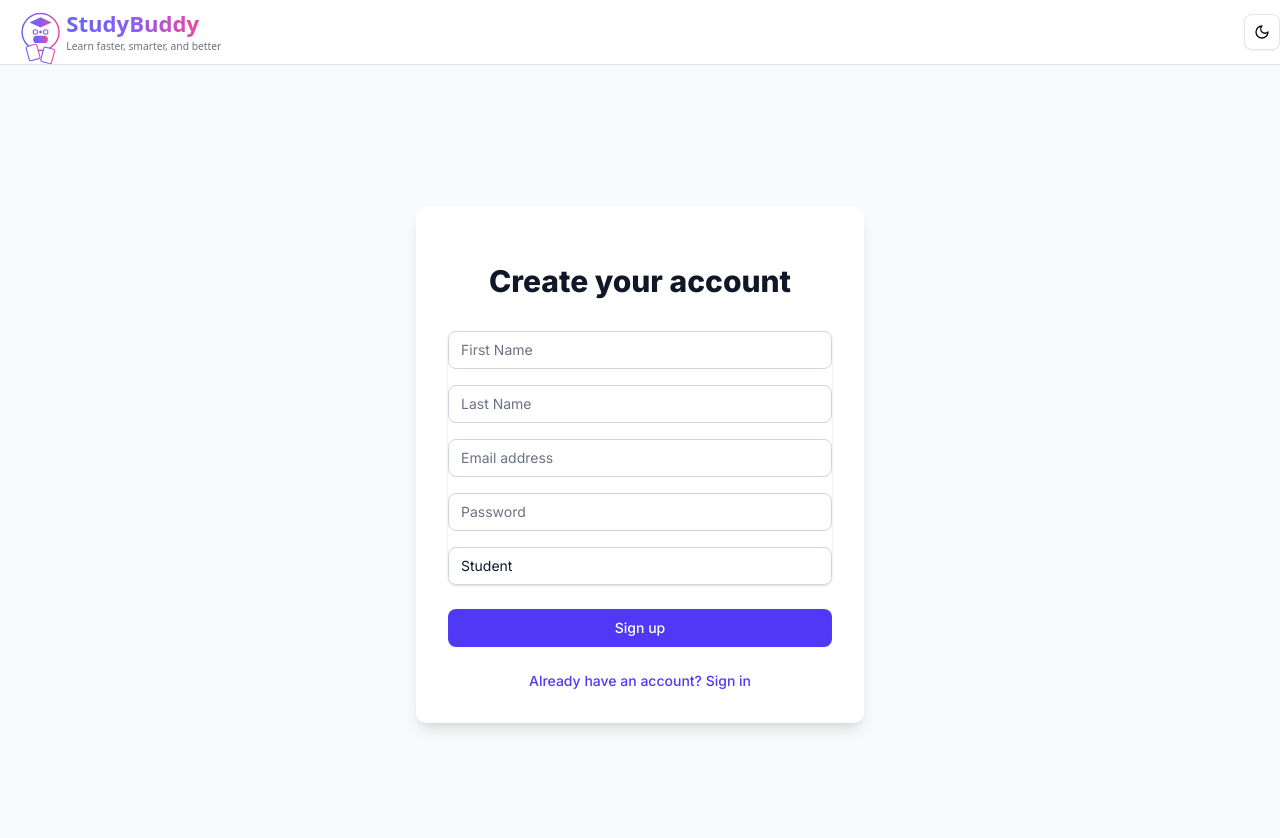
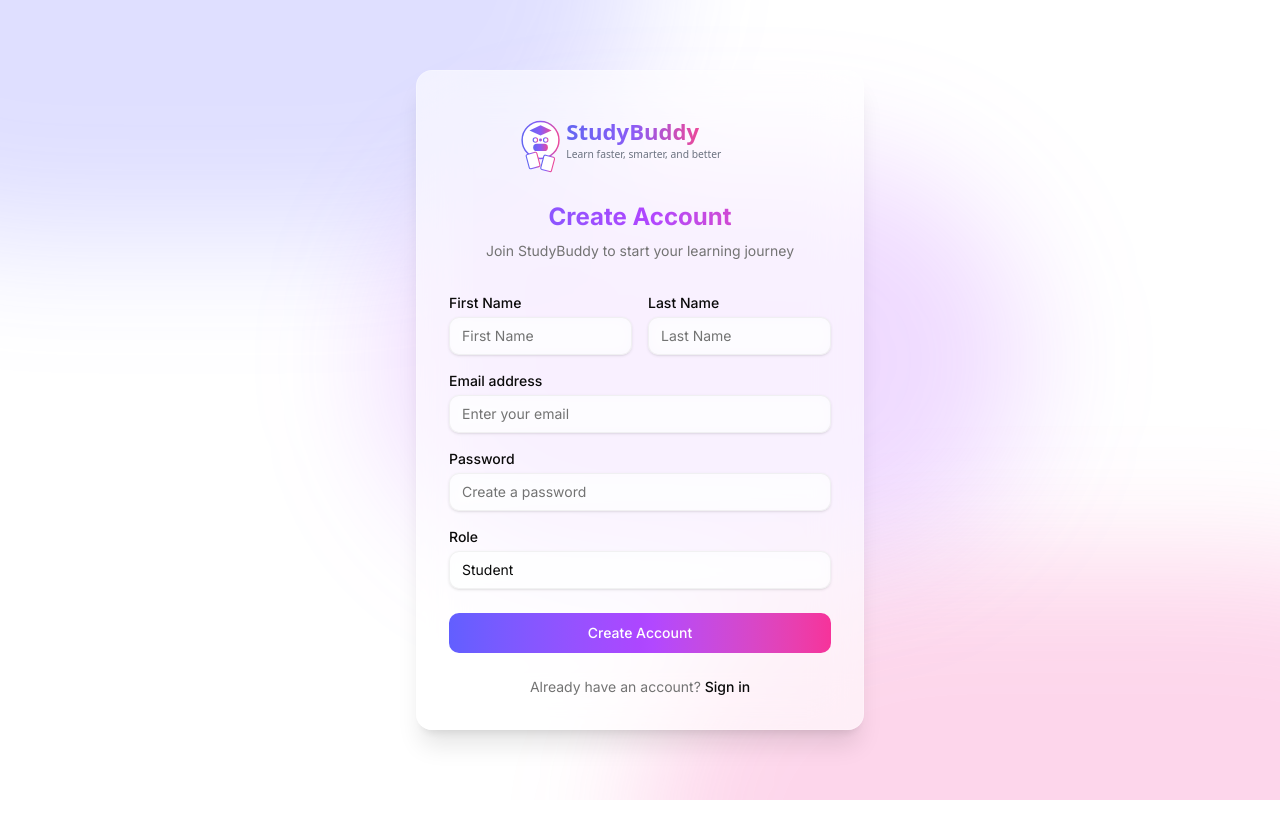
Before and after one commit to Sudhanva1999/StudyBuddyHackathon, a Next.js app in the folder frontend/study-buddy/: page /register in a window 1280 px wide. Shown: the top 838 px of the page. After the commit the page ends 800 px from the top, so only its background shows below. Built offline with nearby package versions, Linux system fonts and the light colour scheme.

Commit message:
theme changes for login and registration page

```diff
--- a/frontend/study-buddy/src/app/layout.tsx
+++ b/frontend/study-buddy/src/app/layout.tsx
@@ -3,7 +3,7 @@ import { Inter } from "next/font/google";
 import "./globals.css";
 import { ThemeProvider } from "@/components/theme-provider";
 import { ProtectedRoute } from "@/components/protected-route";
-import { Navbar } from "@/components/navbar";
+import { LayoutWrapper } from "@/components/layout-wrapper";
 
 const inter = Inter({ subsets: ["latin"] });
 
@@ -27,8 +27,7 @@ export default function RootLayout({
           disableTransitionOnChange
         >
           <ProtectedRoute>
-            <Navbar />
-            {children}
+            <LayoutWrapper>{children}</LayoutWrapper>
           </ProtectedRoute>
         </ThemeProvider>
       </body>
--- a/frontend/study-buddy/src/app/login/page.tsx
+++ b/frontend/study-buddy/src/app/login/page.tsx
@@ -1,100 +1,152 @@
-'use client';
+"use client";
 
-import { useState } from 'react';
-import { useRouter } from 'next/navigation';
-import Link from 'next/link';
-import { login } from '@/lib/api';
+import { useState } from "react";
+import { useRouter } from "next/navigation";
+import Link from "next/link";
+import { login } from "@/lib/api";
+import Image from "next/image";
 
 export default function LoginPage() {
-  const [email, setEmail] = useState('');
-  const [password, setPassword] = useState('');
-  const [error, setError] = useState('');
+  const [email, setEmail] = useState("");
+  const [password, setPassword] = useState("");
+  const [error, setError] = useState<string | null>(null);
   const router = useRouter();
 
   const handleSubmit = async (e: React.FormEvent) => {
     e.preventDefault();
-    setError('');
+    setError("");
 
     try {
       const data = await login(email, password);
       // Store user data in localStorage
-      localStorage.setItem('user', JSON.stringify(data.user));
+      localStorage.setItem("user", JSON.stringify(data.user));
       // Redirect to home page
-      router.push('/');
+      router.push("/");
     } catch (error) {
       if (error instanceof Error) {
         setError(error.message);
       } else {
-        setError('An error occurred during login');
+        setError("An error occurred during login");
       }
     }
   };
 
   return (
-    <div className="min-h-screen flex items-center justify-center bg-gray-50 dark:bg-gray-900">
-      <div className="max-w-md w-full space-y-8 p-8 bg-white dark:bg-gray-800 rounded-lg shadow-lg">
-        <div>
-          <h2 className="mt-6 text-center text-3xl font-extrabold text-gray-900 dark:text-white">
-            Sign in to your account
+    <div className="min-h-screen flex items-center justify-center bg-background relative overflow-hidden">
+      {/* Background gradient effects */}
+      <div className="absolute inset-0 overflow-hidden">
+        <div className="absolute -top-[40%] -left-[20%] w-[70%] h-[70%] rounded-full bg-indigo-500/20 blur-3xl" />
+        <div className="absolute -bottom-[40%] -right-[20%] w-[70%] h-[70%] rounded-full bg-pink-500/20 blur-3xl" />
+        <div className="absolute top-[20%] right-[20%] w-[50%] h-[50%] rounded-full bg-purple-500/20 blur-3xl" />
+      </div>
+
+      {/* Login card */}
+      <div className="max-w-md w-full m-4 relative">
+        <div className="bg-background/60 backdrop-blur-xl rounded-2xl shadow-xl border border-white/20">
+          {/* Logo section */}
+          <div className="p-8 text-center">
+            <div className="flex justify-center mb-6">
+              <Image
+                src="/logo.svg"
+                alt="StudyBuddy Logo"
+                width={280}
+                height={60}
+              />
+            </div>
+            <h2 className="text-2xl font-bold bg-gradient-to-r from-indigo-500 via-purple-500 to-pink-500 bg-clip-text text-transparent">
+              Welcome Back
             </h2>
+            <p className="mt-2 text-sm text-muted-foreground">
+              Sign in to continue your learning journey
+            </p>
           </div>
-        <form className="mt-8 space-y-6" onSubmit={handleSubmit}>
+
+          {/* Form section */}
+          <div className="p-8 pt-0">
+            <form className="space-y-6" onSubmit={handleSubmit}>
               {error && (
-            <div className="bg-red-100 border border-red-400 text-red-700 px-4 py-3 rounded relative" role="alert">
+                <div
+                  className="bg-destructive/10 text-destructive text-sm px-4 py-3 rounded-lg"
+                  role="alert"
+                >
                   <span className="block sm:inline">{error}</span>
                 </div>
               )}
-          <div className="rounded-md shadow-sm space-y-4">
+
+              <div className="space-y-4">
                 <div>
-              <label htmlFor="email" className="sr-only">
+                  <label
+                    htmlFor="email"
+                    className="block text-sm font-medium text-foreground"
+                  >
                     Email address
                   </label>
+                  <div className="mt-1">
                     <input
                       id="email"
                       name="email"
                       type="email"
+                      autoComplete="email"
                       required
-                className="appearance-none rounded-md relative block w-full px-3 py-2 border border-gray-300 dark:border-gray-600 placeholder-gray-500 dark:placeholder-gray-400 text-gray-900 dark:text-white focus:outline-none focus:ring-indigo-500 focus:border-indigo-500 focus:z-10 sm:text-sm dark:bg-gray-700"
-                placeholder="Email address"
+                      className="appearance-none block w-full px-3 py-2 border border-input/50 rounded-lg bg-background/50 backdrop-blur-sm shadow-sm placeholder-muted-foreground focus:outline-none focus:ring-2 focus:ring-indigo-500/50 focus:border-indigo-500/50 sm:text-sm transition-all duration-200"
+                      placeholder="Enter your email"
                       value={email}
                       onChange={(e) => setEmail(e.target.value)}
                     />
                   </div>
+                </div>
+
                 <div>
-              <label htmlFor="password" className="sr-only">
+                  <label
+                    htmlFor="password"
+                    className="block text-sm font-medium text-foreground"
+                  >
                     Password
                   </label>
+                  <div className="mt-1">
                     <input
                       id="password"
                       name="password"
                       type="password"
+                      autoComplete="current-password"
                       required
-                className="appearance-none rounded-md relative block w-full px-3 py-2 border border-gray-300 dark:border-gray-600 placeholder-gray-500 dark:placeholder-gray-400 text-gray-900 dark:text-white focus:outline-none focus:ring-indigo-500 focus:border-indigo-500 focus:z-10 sm:text-sm dark:bg-gray-700"
-                placeholder="Password"
+                      className="appearance-none block w-full px-3 py-2 border border-input/50 rounded-lg bg-background/50 backdrop-blur-sm shadow-sm placeholder-muted-foreground focus:outline-none focus:ring-2 focus:ring-indigo-500/50 focus:border-indigo-500/50 sm:text-sm transition-all duration-200"
+                      placeholder="Enter your password"
                       value={password}
                       onChange={(e) => setPassword(e.target.value)}
                     />
+                  </div>
                 </div>
               </div>
 
               <div>
                 <button
                   type="submit"
-              className="group relative w-full flex justify-center py-2 px-4 border border-transparent text-sm font-medium rounded-md text-white bg-indigo-600 hover:bg-indigo-700 focus:outline-none focus:ring-2 focus:ring-offset-2 focus:ring-indigo-500"
+                  className="relative w-full py-2.5 px-4 rounded-lg text-sm font-medium text-white overflow-hidden group"
                 >
-              Sign in
+                  {/* Button gradient background */}
+                  <div className="absolute inset-0 bg-gradient-to-r from-indigo-500 via-purple-500 to-pink-500 transition-transform group-hover:scale-[1.02] duration-200" />
+
+                  {/* Button content */}
+                  <span className="relative">Sign in</span>
                 </button>
               </div>
+            </form>
 
-          <div className="text-sm text-center">
+            {/* Sign up link */}
+            <div className="mt-6 text-center">
+              <p className="text-sm text-muted-foreground">
+                Don't have an account?{" "}
                 <Link
                   href="/register"
-              className="font-medium text-indigo-600 hover:text-indigo-500 dark:text-indigo-400"
+                  className="font-medium text-foreground hover:text-primary transition-colors"
                 >
-              Don&apos;t have an account? Sign up
+                  Sign up
                 </Link>
+              </p>
             </div>
-        </form>
+          </div>
+        </div>
       </div>
     </div>
   );
--- a/frontend/study-buddy/src/app/register/page.tsx
+++ b/frontend/study-buddy/src/app/register/page.tsx
@@ -1,131 +1,190 @@
-'use client';
+"use client";
 
-import { useState } from 'react';
-import { useRouter } from 'next/navigation';
-import Link from 'next/link';
-import { register } from '@/lib/api';
+import { useState } from "react";
+import { useRouter } from "next/navigation";
+import Link from "next/link";
+import Image from "next/image";
 
 export default function RegisterPage() {
   const [formData, setFormData] = useState({
-    firstname: '',
-    lastname: '',
-    email: '',
-    password: '',
-    role: 'student'
+    firstname: "",
+    lastname: "",
+    email: "",
+    password: "",
+    role: "student",
   });
-  const [error, setError] = useState('');
+  const [error, setError] = useState("");
   const router = useRouter();
 
-  const handleChange = (e: React.ChangeEvent<HTMLInputElement | HTMLSelectElement>) => {
+  const handleChange = (
+    e: React.ChangeEvent<HTMLInputElement | HTMLSelectElement>
+  ) => {
     const { name, value } = e.target;
-    setFormData(prev => ({
+    setFormData((prev) => ({
       ...prev,
-      [name]: value
+      [name]: value,
     }));
   };
 
   const handleSubmit = async (e: React.FormEvent) => {
     e.preventDefault();
-    setError('');
+    setError("");
 
     try {
-      const data = await register(formData);
-      // Store user data in localStorage
-      localStorage.setItem('user', JSON.stringify(data.user));
-      // Redirect to home page
-      router.push('/');
+      localStorage.setItem("user", JSON.stringify(formData));
+      router.push("/");
     } catch (error) {
       if (error instanceof Error) {
         setError(error.message);
       } else {
-        setError('An error occurred during registration');
+        setError("An error occurred during registration");
       }
     }
   };
 
   return (
-    <div className="min-h-screen flex items-center justify-center bg-gray-50 dark:bg-gray-900">
-      <div className="max-w-md w-full space-y-8 p-8 bg-white dark:bg-gray-800 rounded-lg shadow-lg">
-        <div>
-          <h2 className="mt-6 text-center text-3xl font-extrabold text-gray-900 dark:text-white">
-            Create your account
+    <div className="min-h-screen flex items-center justify-center bg-background relative overflow-hidden">
+      {/* Background gradient effects */}
+      <div className="absolute inset-0 overflow-hidden">
+        <div className="absolute -top-[40%] -left-[20%] w-[70%] h-[70%] rounded-full bg-indigo-500/20 blur-3xl" />
+        <div className="absolute -bottom-[40%] -right-[20%] w-[70%] h-[70%] rounded-full bg-pink-500/20 blur-3xl" />
+        <div className="absolute top-[20%] right-[20%] w-[50%] h-[50%] rounded-full bg-purple-500/20 blur-3xl" />
+      </div>
+
+      {/* Register card */}
+      <div className="max-w-md w-full m-4 relative">
+        <div className="bg-background/60 backdrop-blur-xl rounded-2xl shadow-xl border border-white/20">
+          {/* Logo section */}
+          <div className="p-8 text-center">
+            <div className="flex justify-center mb-6">
+              <Image
+                src="/logo.svg"
+                alt="StudyBuddy Logo"
+                width={280}
+                height={60}
+              />
+            </div>
+            <h2 className="text-2xl font-bold bg-gradient-to-r from-indigo-500 via-purple-500 to-pink-500 bg-clip-text text-transparent">
+              Create Account
             </h2>
+            <p className="mt-2 text-sm text-muted-foreground">
+              Join StudyBuddy to start your learning journey
+            </p>
           </div>
-        <form className="mt-8 space-y-6" onSubmit={handleSubmit}>
+
+          {/* Form section */}
+          <div className="p-8 pt-0">
+            <form className="space-y-6" onSubmit={handleSubmit}>
               {error && (
-            <div className="bg-red-100 border border-red-400 text-red-700 px-4 py-3 rounded relative" role="alert">
+                <div
+                  className="bg-destructive/10 text-destructive text-sm px-4 py-3 rounded-lg"
+                  role="alert"
+                >
                   <span className="block sm:inline">{error}</span>
                 </div>
               )}
-          <div className="rounded-md shadow-sm space-y-4">
+
+              <div className="space-y-4">
+                <div className="grid grid-cols-2 gap-4">
                   <div>
-              <label htmlFor="firstname" className="sr-only">
+                    <label
+                      htmlFor="firstname"
+                      className="block text-sm font-medium text-foreground"
+                    >
                       First Name
                     </label>
+                    <div className="mt-1">
                       <input
                         id="firstname"
                         name="firstname"
                         type="text"
                         required
-                className="appearance-none rounded-md relative block w-full px-3 py-2 border border-gray-300 dark:border-gray-600 placeholder-gray-500 dark:placeholder-gray-400 text-gray-900 dark:text-white focus:outline-none focus:ring-indigo-500 focus:border-indigo-500 focus:z-10 sm:text-sm dark:bg-gray-700"
+                        className="appearance-none block w-full px-3 py-2 border border-input/50 rounded-lg bg-background/50 backdrop-blur-sm shadow-sm placeholder-muted-foreground focus:outline-none focus:ring-2 focus:ring-indigo-500/50 focus:border-indigo-500/50 sm:text-sm transition-all duration-200"
                         placeholder="First Name"
                         value={formData.firstname}
                         onChange={handleChange}
                       />
                     </div>
+                  </div>
+
                   <div>
-              <label htmlFor="lastname" className="sr-only">
+                    <label
+                      htmlFor="lastname"
+                      className="block text-sm font-medium text-foreground"
+                    >
                       Last Name
                     </label>
+                    <div className="mt-1">
                       <input
                         id="lastname"
                         name="lastname"
                         type="text"
                         required
-                className="appearance-none rounded-md relative block w-full px-3 py-2 border border-gray-300 dark:border-gray-600 placeholder-gray-500 dark:placeholder-gray-400 text-gray-900 dark:text-white focus:outline-none focus:ring-indigo-500 focus:border-indigo-500 focus:z-10 sm:text-sm dark:bg-gray-700"
+                        className="appearance-none block w-full px-3 py-2 border border-input/50 rounded-lg bg-background/50 backdrop-blur-sm shadow-sm placeholder-muted-foreground focus:outline-none focus:ring-2 focus:ring-indigo-500/50 focus:border-indigo-500/50 sm:text-sm transition-all duration-200"
                         placeholder="Last Name"
                         value={formData.lastname}
                         onChange={handleChange}
                       />
                     </div>
+                  </div>
+                </div>
+
                 <div>
-              <label htmlFor="email" className="sr-only">
+                  <label
+                    htmlFor="email"
+                    className="block text-sm font-medium text-foreground"
+                  >
                     Email address
                   </label>
+                  <div className="mt-1">
                     <input
                       id="email"
                       name="email"
                       type="email"
+                      autoComplete="email"
                       required
-                className="appearance-none rounded-md relative block w-full px-3 py-2 border border-gray-300 dark:border-gray-600 placeholder-gray-500 dark:placeholder-gray-400 text-gray-900 dark:text-white focus:outline-none focus:ring-indigo-500 focus:border-indigo-500 focus:z-10 sm:text-sm dark:bg-gray-700"
-                placeholder="Email address"
+                      className="appearance-none block w-full px-3 py-2 border border-input/50 rounded-lg bg-background/50 backdrop-blur-sm shadow-sm placeholder-muted-foreground focus:outline-none focus:ring-2 focus:ring-indigo-500/50 focus:border-indigo-500/50 sm:text-sm transition-all duration-200"
+                      placeholder="Enter your email"
                       value={formData.email}
                       onChange={handleChange}
                     />
                   </div>
+                </div>
+
                 <div>
-              <label htmlFor="password" className="sr-only">
+                  <label
+                    htmlFor="password"
+                    className="block text-sm font-medium text-foreground"
+                  >
                     Password
                   </label>
+                  <div className="mt-1">
                     <input
                       id="password"
                       name="password"
                       type="password"
+                      autoComplete="new-password"
                       required
-                className="appearance-none rounded-md relative block w-full px-3 py-2 border border-gray-300 dark:border-gray-600 placeholder-gray-500 dark:placeholder-gray-400 text-gray-900 dark:text-white focus:outline-none focus:ring-indigo-500 focus:border-indigo-500 focus:z-10 sm:text-sm dark:bg-gray-700"
-                placeholder="Password"
+                      className="appearance-none block w-full px-3 py-2 border border-input/50 rounded-lg bg-background/50 backdrop-blur-sm shadow-sm placeholder-muted-foreground focus:outline-none focus:ring-2 focus:ring-indigo-500/50 focus:border-indigo-500/50 sm:text-sm transition-all duration-200"
+                      placeholder="Create a password"
                       value={formData.password}
                       onChange={handleChange}
                     />
                   </div>
+                </div>
+
                 <div>
-              <label htmlFor="role" className="sr-only">
+                  <label
+                    htmlFor="role"
+                    className="block text-sm font-medium text-foreground"
+                  >
                     Role
                   </label>
+                  <div className="mt-1">
                     <select
                       id="role"
                       name="role"
-                className="appearance-none rounded-md relative block w-full px-3 py-2 border border-gray-300 dark:border-gray-600 placeholder-gray-500 dark:placeholder-gray-400 text-gray-900 dark:text-white focus:outline-none focus:ring-indigo-500 focus:border-indigo-500 focus:z-10 sm:text-sm dark:bg-gray-700"
+                      className="appearance-none block w-full px-3 py-2 border border-input/50 rounded-lg bg-background/50 backdrop-blur-sm shadow-sm placeholder-muted-foreground focus:outline-none focus:ring-2 focus:ring-indigo-500/50 focus:border-indigo-500/50 sm:text-sm transition-all duration-200"
                       value={formData.role}
                       onChange={handleChange}
                     >
@@ -134,25 +193,36 @@ export default function RegisterPage() {
                     </select>
                   </div>
                 </div>
+              </div>
 
               <div>
                 <button
                   type="submit"
-              className="group relative w-full flex justify-center py-2 px-4 border border-transparent text-sm font-medium rounded-md text-white bg-indigo-600 hover:bg-indigo-700 focus:outline-none focus:ring-2 focus:ring-offset-2 focus:ring-indigo-500"
+                  className="relative w-full py-2.5 px-4 rounded-lg text-sm font-medium text-white overflow-hidden group"
                 >
-              Sign up
+                  {/* Button gradient background */}
+                  <div className="absolute inset-0 bg-gradient-to-r from-indigo-500 via-purple-500 to-pink-500 transition-transform group-hover:scale-[1.02] duration-200" />
+
+                  {/* Button content */}
+                  <span className="relative">Create Account</span>
                 </button>
               </div>
+            </form>
 
-          <div className="text-sm text-center">
+            {/* Sign in link */}
+            <div className="mt-6 text-center">
+              <p className="text-sm text-muted-foreground">
+                Already have an account?{" "}
                 <Link
                   href="/login"
-              className="font-medium text-indigo-600 hover:text-indigo-500 dark:text-indigo-400"
+                  className="font-medium text-foreground hover:text-primary transition-colors"
                 >
-              Already have an account? Sign in
+                  Sign in
                 </Link>
+              </p>
             </div>
-        </form>
+          </div>
+        </div>
       </div>
     </div>
   );
--- /dev/null
+++ b/frontend/study-buddy/src/components/layout-wrapper.tsx
@@ -0,0 +1,16 @@
+"use client";
+
+import { usePathname } from "next/navigation";
+import { Navbar } from "@/components/navbar";
+
+export function LayoutWrapper({ children }: { children: React.ReactNode }) {
+  const pathname = usePathname();
+  const isAuthPage = pathname === "/login" || pathname === "/register";
+
+  return (
+    <>
+      {!isAuthPage && <Navbar />}
+      {children}
+    </>
+  );
+}
```
Also changed, not shown: frontend/study-buddy/src/app/(authenticated)/layout.tsx (added, +14 -0 lines), frontend/study-buddy/src/components/ui/flash-card.tsx (+6 -4 lines), 2 other files (tests, documents, lock files or other folders). Lines whose indentation alone changed are shown as unchanged.
